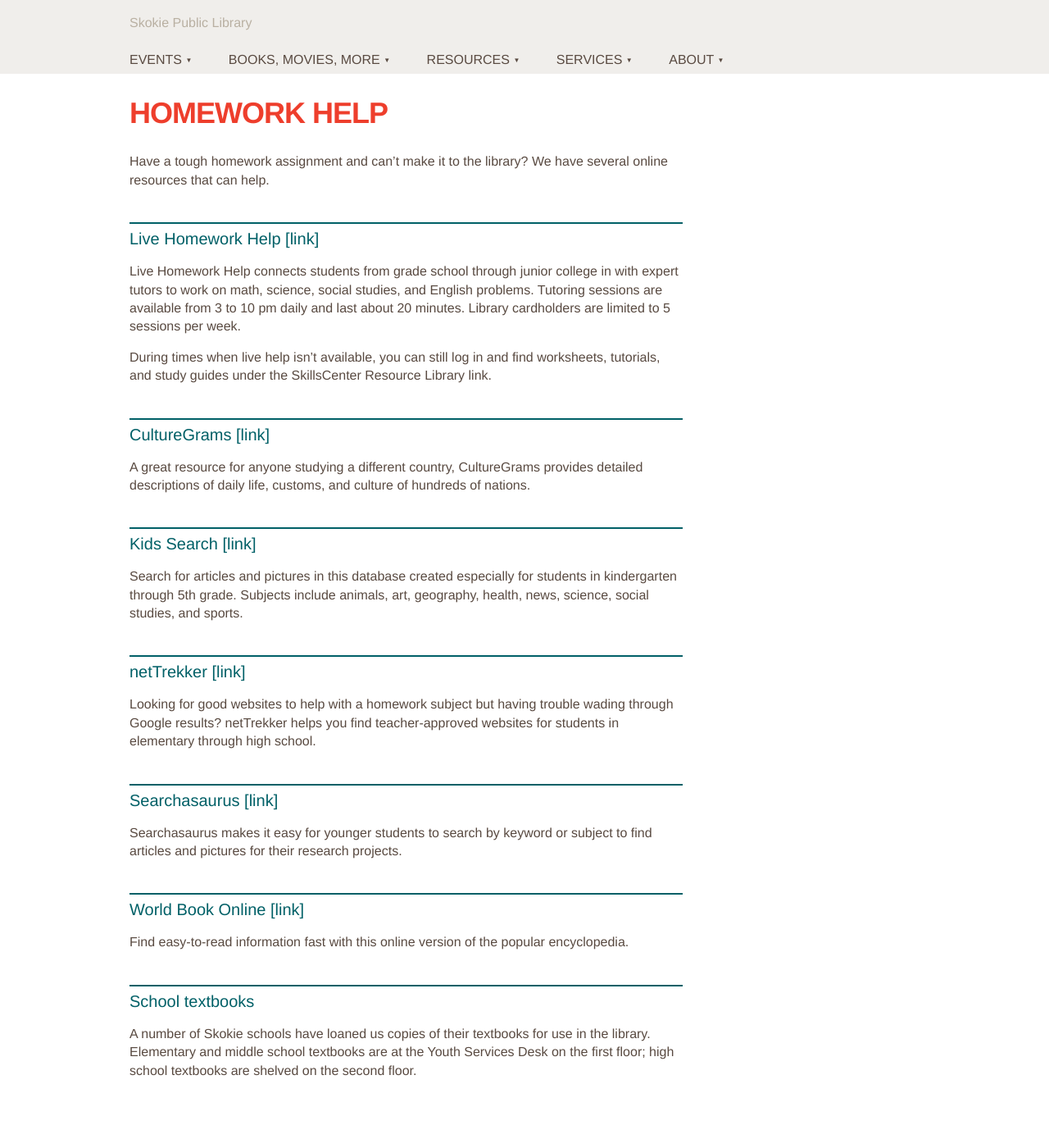
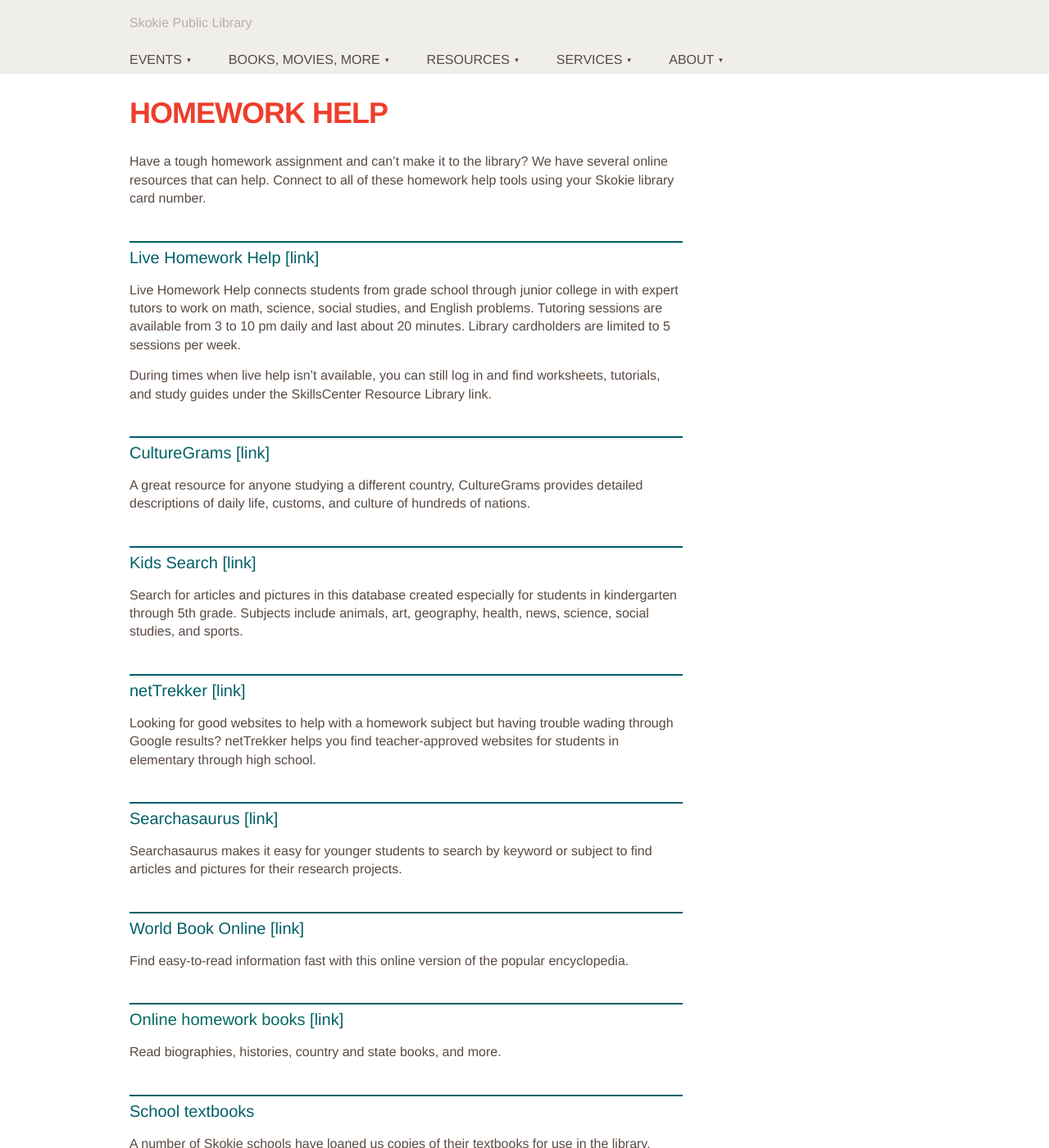
Before and after one commit to skokielibrary/spl-content, a Jekyll site: the page built from _content/mandy/resources--homework-help.markdown, in a window 1280 px wide and 1400 px high. Shown: the whole window at 82% size. Built offline with Jekyll 4.4.1, drawn with Linux system fonts in a browser that asks for light colours.

Commit message:
Updated resources--homework-help.markdown

```diff
--- a/_content/mandy/resources--homework-help.markdown
+++ b/_content/mandy/resources--homework-help.markdown
@@ -4,7 +4,7 @@ title: Homework help
 published: true
 ---
 
-Have a tough homework assignment and can't make it to the library? We have several online resources that can help.
+Have a tough homework assignment and can't make it to the library? We have several online resources that can help. Connect to all of these homework help tools using your Skokie library card number.
 
 ##Live Homework Help [link]
 Live Homework Help connects students from grade school through junior college in with expert tutors to work on math, science, social studies, and English problems. Tutoring sessions are available from 3 to 10 pm daily and last about 20 minutes. Library cardholders are limited to 5 sessions per week.
@@ -26,5 +26,8 @@ Searchasaurus makes it easy for younger students to search by keyword or subject
 ##World Book Online [link]
 Find easy-to-read information fast with this online version of the popular encyclopedia.
 
+##[Online homework books](http://encore.skokielibrary.info/iii/encore/search/C__S%28%28Marshall%20Cavendish%20ebooks%29%20%7C%20%28abdo%20digital%29%20%7C%20%28Marshall%20Cavendish%20ebooks%29%29%20f%3Ae__Orightresult__U?lang=eng&suite=beta) [link]
+Read biographies, histories, country and state books, and more.
+
 ##School textbooks
 A number of Skokie schools have loaned us copies of their textbooks for use in the library. Elementary and middle school textbooks are at the Youth Services Desk on the first floor; high school textbooks are shelved on the second floor.
```
